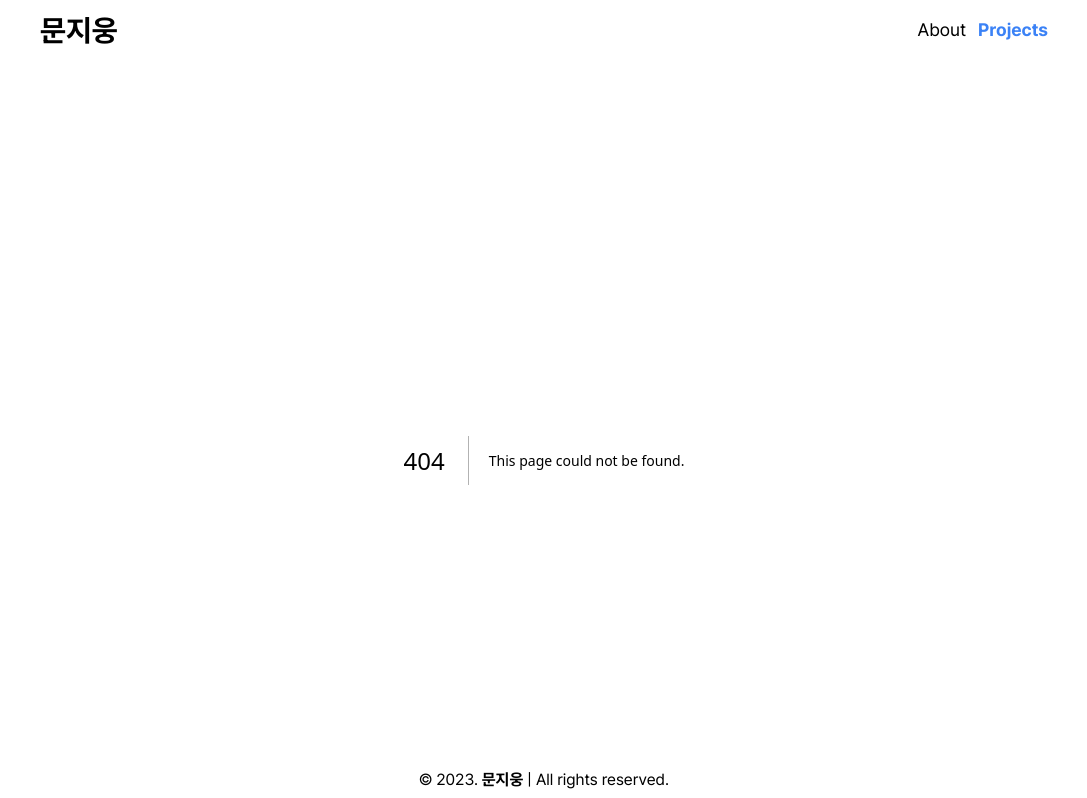
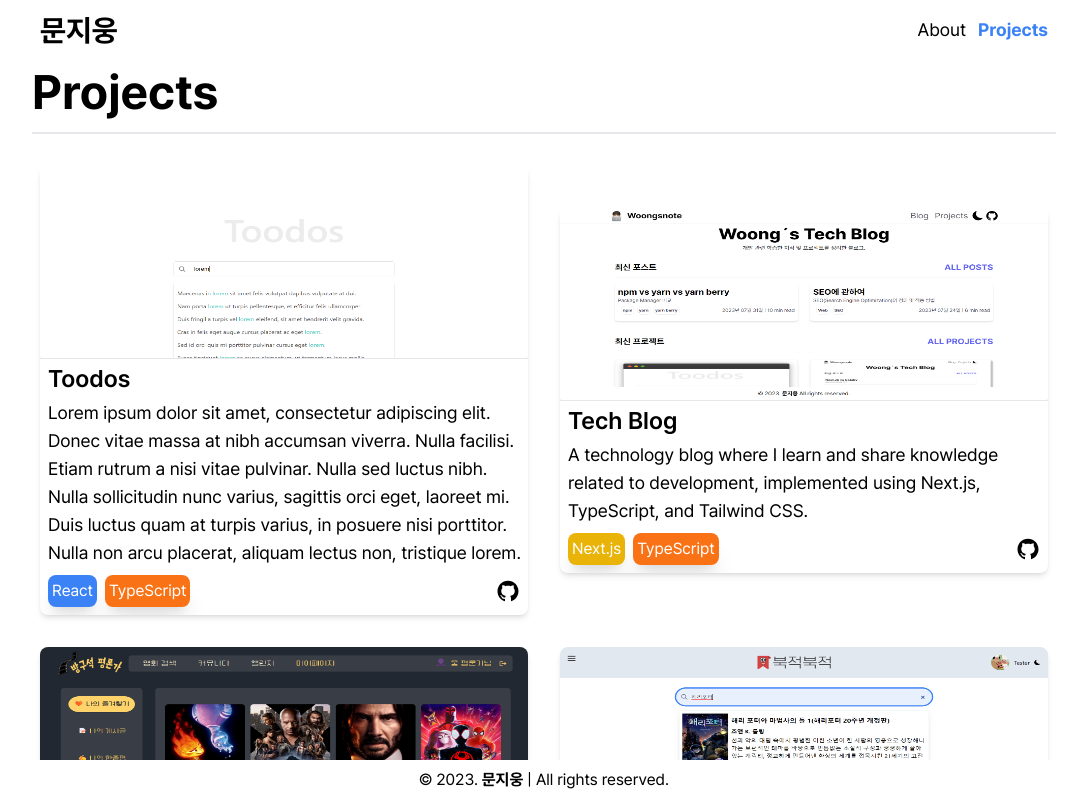
Before and after one commit to woongsnote/my-portfolio, a Next.js app: page /projects in a window 1280 px wide. Before the commit this address had no page. Shown: the top 798 px of the page, without its empty margins (96-1183 px from the left). Built offline with nearby package versions, Linux system fonts and the light colour scheme.

Commit message:
feat: add about & project pages

```diff
--- /dev/null
+++ b/app/about/page.tsx
@@ -0,0 +1,35 @@
+import PageTitle from "../components/PageTitle";
+
+export default function AboutPage() {
+  return (
+    <>
+      <PageTitle title={"About Me"} />
+      <div className="mt-4">
+        <h2 className="text-2xl font-bold">새로운 기술에 관심이 많은 개발자</h2>
+        <p className="text-lg">
+          아이디어를 <strong>구현</strong>하는 것에 관심이 있습니다. 특히,
+          시각적으로 결과물을 확인할 수 있는 작업 방식이 매력적으로 다가와서{" "}
+          <strong>프론트엔드 개발자</strong>의 길을 걷고자 노력하고 있습니다.
+          새로운 기술에 대한 <strong>호기심</strong>과 <strong>열정</strong>이
+          있어 이를 학습하고 프로젝트에 적용하는 과정에서 큰 성취감을 느끼고
+          있습니다. 최근에는 <strong>Next.js</strong>와{" "}
+          <strong>TypeScript</strong>를 학습하고 이를 기반으로{" "}
+          <strong>기술 블로그</strong>를 구현했습니다. 매주 학습한 지식을
+          정리하고 블로그를 통해 공유하고 있습니다.
+        </p>
+        <h2 className="text-2xl font-bold mt-4">팀원들과 소통하는 개발자</h2>
+        <p className="text-lg">
+          프론트 및 백엔드 개발자들과의 협업 경험을 통해{" "}
+          <strong>동료와 함께 일하는 방법</strong>, <strong>기획</strong>부터{" "}
+          <strong>배포</strong> 및 <strong>운영</strong> 등{" "}
+          <strong>개발 프로세스</strong>를 습득했습니다. 매일 회의를 통해 다양한
+          의견을 나누고, 프로젝트에 반영했습니다. 팀 내에서{" "}
+          <strong>효율적인 커뮤니케이션</strong>과 <strong>역할 분담</strong>을
+          통해 일정 관리 및 목표 달성을 위한 <strong>계획 수립 능력</strong>을
+          향상하였습니다. 이러한 노력 덕분에 프로젝트의{" "}
+          <strong>완성도가 높은 팀</strong>으로 평가 받은 경험이 있습니다.
+        </p>
+      </div>
+    </>
+  );
+}
--- /dev/null
+++ b/app/components/ProjectCard.tsx
@@ -0,0 +1,46 @@
+import Image from "next/image";
+import { AiOutlineGithub } from "react-icons/ai";
+import Tag from "./Tag";
+
+interface ProjectCardProps {
+  title: string;
+  description: string;
+  image: string;
+  tags: string[];
+  githubUrl: string;
+}
+
+const ProjectCard = ({
+  title,
+  description,
+  image,
+  tags,
+  githubUrl,
+}: ProjectCardProps) => {
+  return (
+    <article className="flex flex-col rounded-lg overflow-hidden shadow-md md:hover:scale-105 transition duration-300">
+      <Image
+        src={image}
+        alt={title}
+        priority
+        width={600}
+        height={200}
+        className="h-48 object-center"
+      />
+      <h1 className="pl-2 py-1 border-t font-semibold text-2xl">{title}</h1>
+      <h2 className="pl-2 text-sm md:text-lg">{description}</h2>
+      <div className="flex items-center justify-between">
+        <div className="flex flex-row gap-2 p-2">
+          {tags?.map((tag) => (
+            <Tag key={tag} tag={tag} />
+          ))}
+        </div>
+        <a href={githubUrl} className="text-2xl mx-2">
+          <AiOutlineGithub />
+        </a>
+      </div>
+    </article>
+  );
+};
+
+export default ProjectCard;
--- /dev/null
+++ b/app/components/ProjectList.tsx
@@ -0,0 +1,28 @@
+import ProjectCard from "./ProjectCard";
+
+interface Project {
+  id: number;
+  title: string;
+  image: string;
+  description: string;
+  tags: string[];
+  githubUrl: string;
+}
+const ProjectList = ({ projects }: { projects: Project[] }) => {
+  return (
+    <div className="items-center grid grid-cols-1 md:grid-cols-2 justify-center gap-8 my-8 md:mx-auto px-2">
+      {projects.map((project) => (
+        <ProjectCard
+          key={project.id}
+          title={project.title}
+          image={project.image}
+          description={project.description}
+          tags={project.tags}
+          githubUrl={project.githubUrl}
+        />
+      ))}
+    </div>
+  );
+};
+
+export default ProjectList;
--- /dev/null
+++ b/app/components/Tag.tsx
@@ -0,0 +1,15 @@
+const commonStyle = `rounded-lg p-1 shadow-xl text-white `;
+
+const tagColors: { [key: string]: string } = {
+  React: "bg-blue-500",
+  "Next.js": "bg-yellow-500",
+  JavaScript: "bg-green-500",
+  TypeScript: "bg-orange-500",
+};
+
+const Tag = ({ tag }: { tag: string }) => {
+  const bgColor = tagColors[tag] || "bg-gray-600";
+  return <span className={`${commonStyle} ${bgColor}`}>{tag}</span>;
+};
+
+export default Tag;
--- /dev/null
+++ b/app/lib/data.ts
@@ -0,0 +1,39 @@
+export const Projects = [
+  {
+    id: 0,
+    title: "Toodos",
+    description:
+      "Lorem ipsum dolor sit amet, consectetur adipiscing elit. Donec vitae massa at nibh accumsan viverra. Nulla facilisi. Etiam rutrum a nisi vitae pulvinar. Nulla sed luctus nibh. Nulla sollicitudin nunc varius, sagittis orci eget, laoreet mi. Duis luctus quam at turpis varius, in posuere nisi porttitor. Nulla non arcu placerat, aliquam lectus non, tristique lorem.",
+    tags: ["React", "TypeScript"],
+    image: "/toodos.png",
+    githubUrl: "",
+  },
+  {
+    id: 1,
+    title: "Tech Blog",
+    description:
+      "A technology blog where I learn and share knowledge related to development, implemented using Next.js, TypeScript, and Tailwind CSS.",
+    tags: ["Next.js", "TypeScript"],
+    image: "/tech-blog.png",
+    githubUrl: "https://github.com/woongsnote/woongsnote-dev",
+  },
+  {
+    id: 2,
+    title: "Movie Critic",
+    description:
+      " Movie Critic is a community project that provides movie information and allows users to leave reviews. It features movie search, bookmarking, one-line reviews, posting and commenting on articles, and badge acquisition through challenges. Users can check their activities on My Page, set a representative badge, and also change their nickname.",
+    tags: ["React", "JavaScript"],
+    image: "/movie-critic.png",
+    githubUrl: "",
+  },
+
+  {
+    id: 3,
+    title: "Book Book",
+    description:
+      "Lorem ipsum dolor sit amet, consectetur adipiscing elit. Donec vitae massa at nibh accumsan viverra. Nulla facilisi. Etiam rutrum a nisi vitae pulvinar. Nulla sed luctus nibh. Nulla sollicitudin nunc varius, sagittis orci eget, laoreet mi. Duis luctus quam at turpis varius, in posuere nisi porttitor. Nulla non arcu placerat, aliquam lectus non, tristique lorem.",
+    tags: ["React", "JavaScript"],
+    image: "/book-book.png",
+    githubUrl: "",
+  },
+];
--- /dev/null
+++ b/app/projects/page.tsx
@@ -0,0 +1,12 @@
+import { PageTitle, ProjectList } from "../components";
+import { Projects } from "../lib/data";
+
+export default function ProjectPage() {
+  return (
+    <>
+      <PageTitle title="Projects" />
+
+      <ProjectList projects={Projects} />
+    </>
+  );
+}
```
